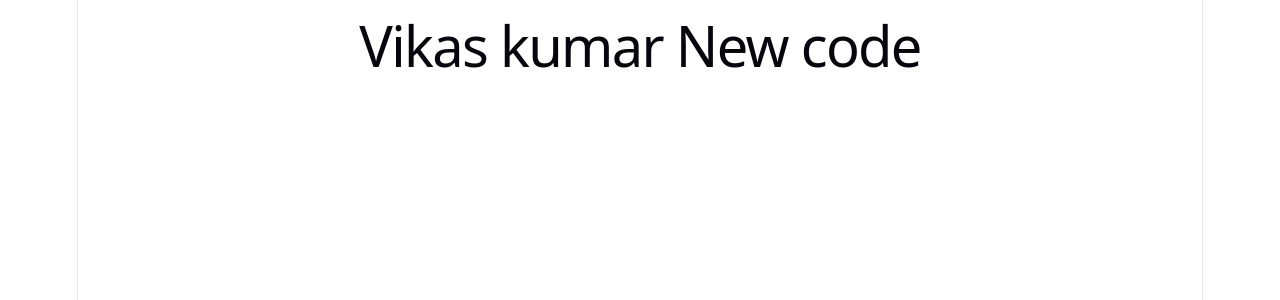
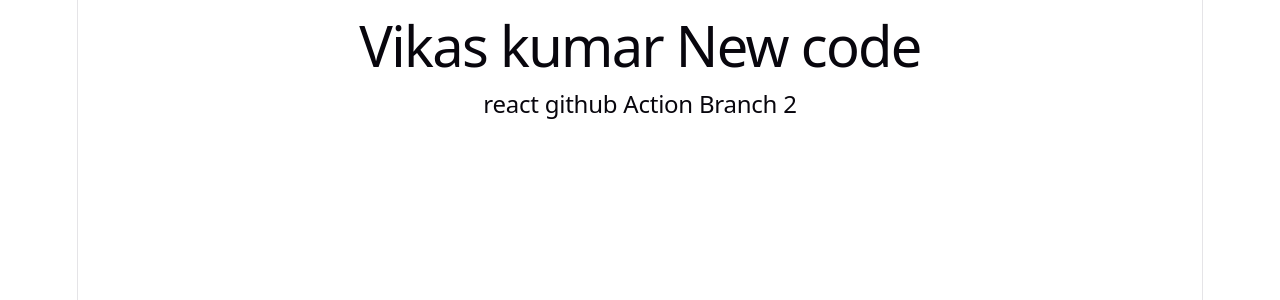
Before and after one commit to sdebyvikas/react-github-actions, a React (Vite) app: page / in a window 1280 px wide. Shown: the top 300 px of the page. Built offline with nearby package versions, Linux system fonts and the light colour scheme.

Commit message:
feature 1 commit

```diff
--- a/src/App.jsx
+++ b/src/App.jsx
@@ -8,6 +8,7 @@ function App() {
   return (
    <>
    <h1>Vikas kumar New code</h1>
+   <h2>react github Action Branch 2</h2>
    </>
   )
 }
```
